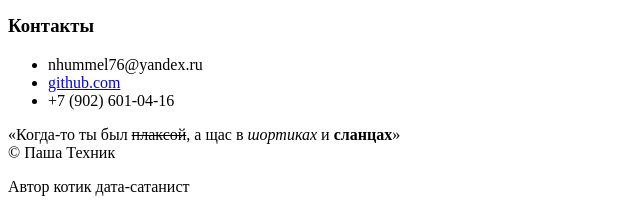
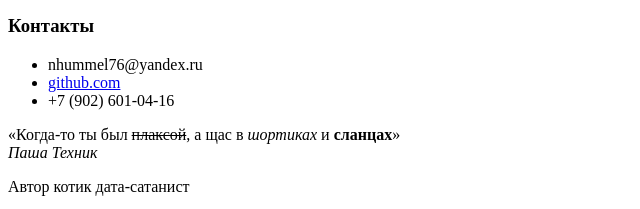
Before and after one commit to NiHummel/Web-tech_labs, a plain HTML site: page lab1.html in a window 1280 px wide. Shown: the part 1377-1586 px from the top of the page, 0-640 px from the left. Drawn offline with Linux system fonts and the light colour scheme.

Commit message:
Update lab1.html

```diff
--- a/lab1.html
+++ b/lab1.html
@@ -107,7 +107,7 @@
     </section>
     <p><aside>
         <q>Когда-то ты был <del>плаксой</del>, а щас в <i>шортиках</i> и <b>сланцах</b></q>
-                  </aside> © Паша Техник</p>
+                  </aside><cite>Паша Техник</cite></p>
     <p>Автор котик дата-сатанист</p>
 </footer>
 </body>
```
